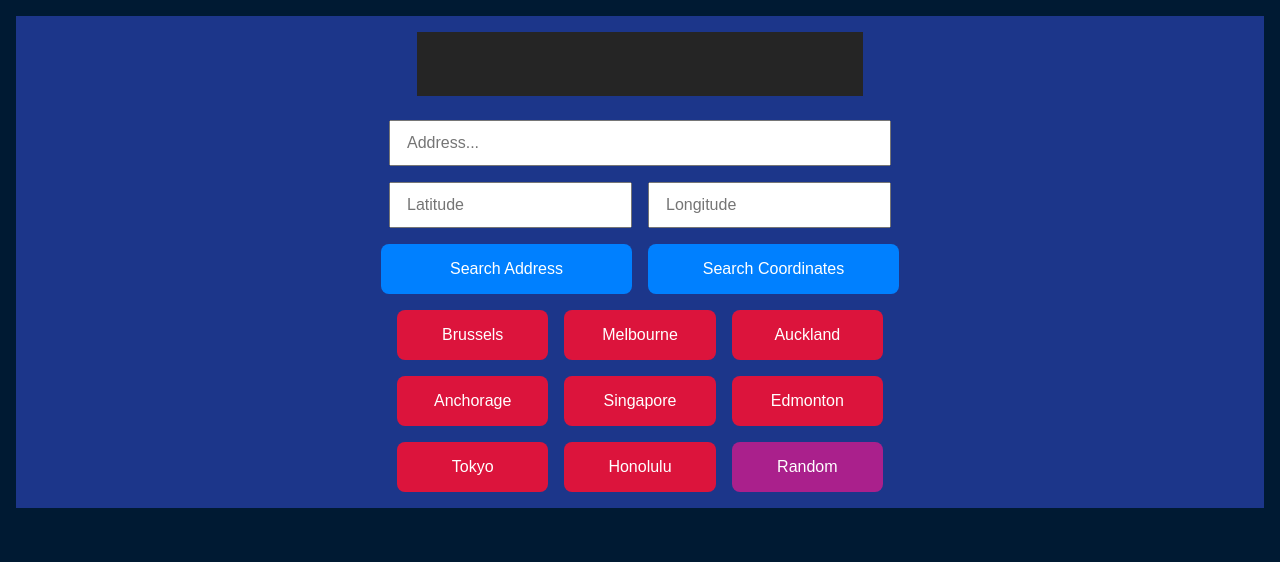
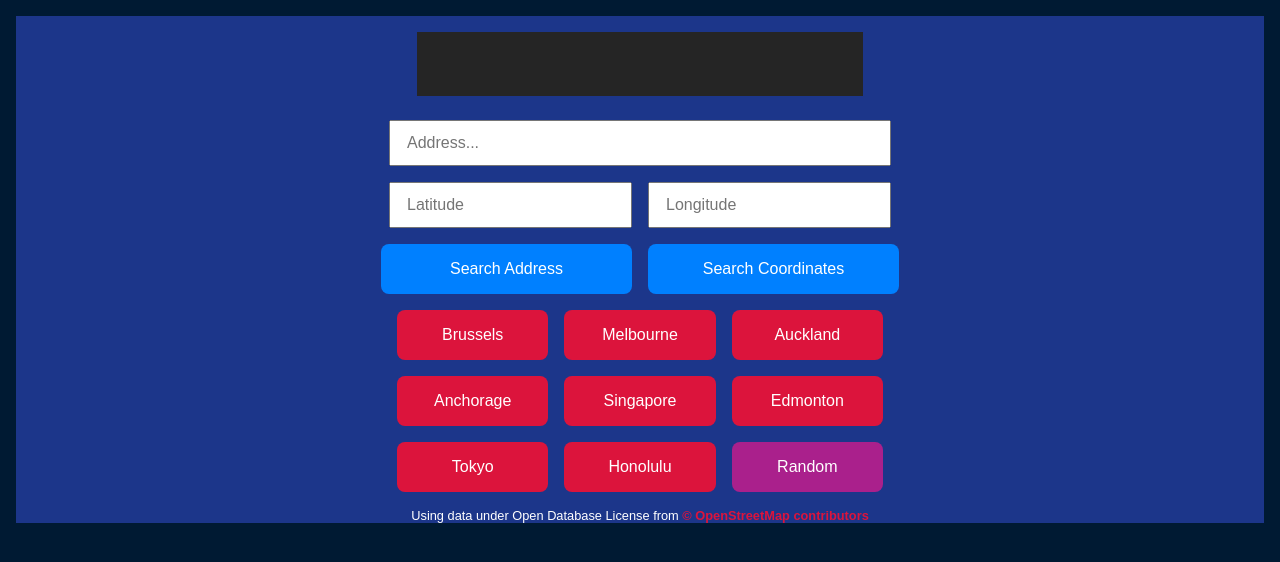
Before and after one commit to gillescj/projects, a plain HTML site: page timezone-helper/timezone-helper.html in a window 1280 px wide. Drawn offline with nearby package versions, Linux system fonts and the light colour scheme.

Commit message:
added license info for timezone helper

```diff
--- a/timezone-helper/style/style.scss
+++ b/timezone-helper/style/style.scss
@@ -53,9 +53,6 @@ body {
     }
 }
 
-// .btn:hover {
-//     background-color: rgb(37, 37, 37);
-// }
 input[type=text] {
     padding: 0.75rem 1rem;
     font-size: 1rem;
@@ -92,6 +89,16 @@ input[type=text] {
     }
 }
 
+#attribution {
+    font-size: 0.8rem;
+    color: white;
+    a {
+        text-decoration: none;
+        color: crimson;
+        font-weight: bold;
+    }
+}
+
 @media only screen and (min-width: 22rem) {
     #search-latlong {
         flex-direction: column;
--- a/timezone-helper/timezone-helper.html
+++ b/timezone-helper/timezone-helper.html
@@ -41,6 +41,7 @@
                 <input type="button" class="random-places-btn btn" id="b8" value="Random" onclick="placesRanLocation()">
             </div>
         </div>
+        <div id="attribution">Using data under Open Database License from <a href="https://www.openstreetmap.org/copyright">&copy OpenStreetMap contributors</a></div>
     </div>
 </body>
 
```
Also changed, not shown: timezone-helper/style/style.css, 1 other file.
